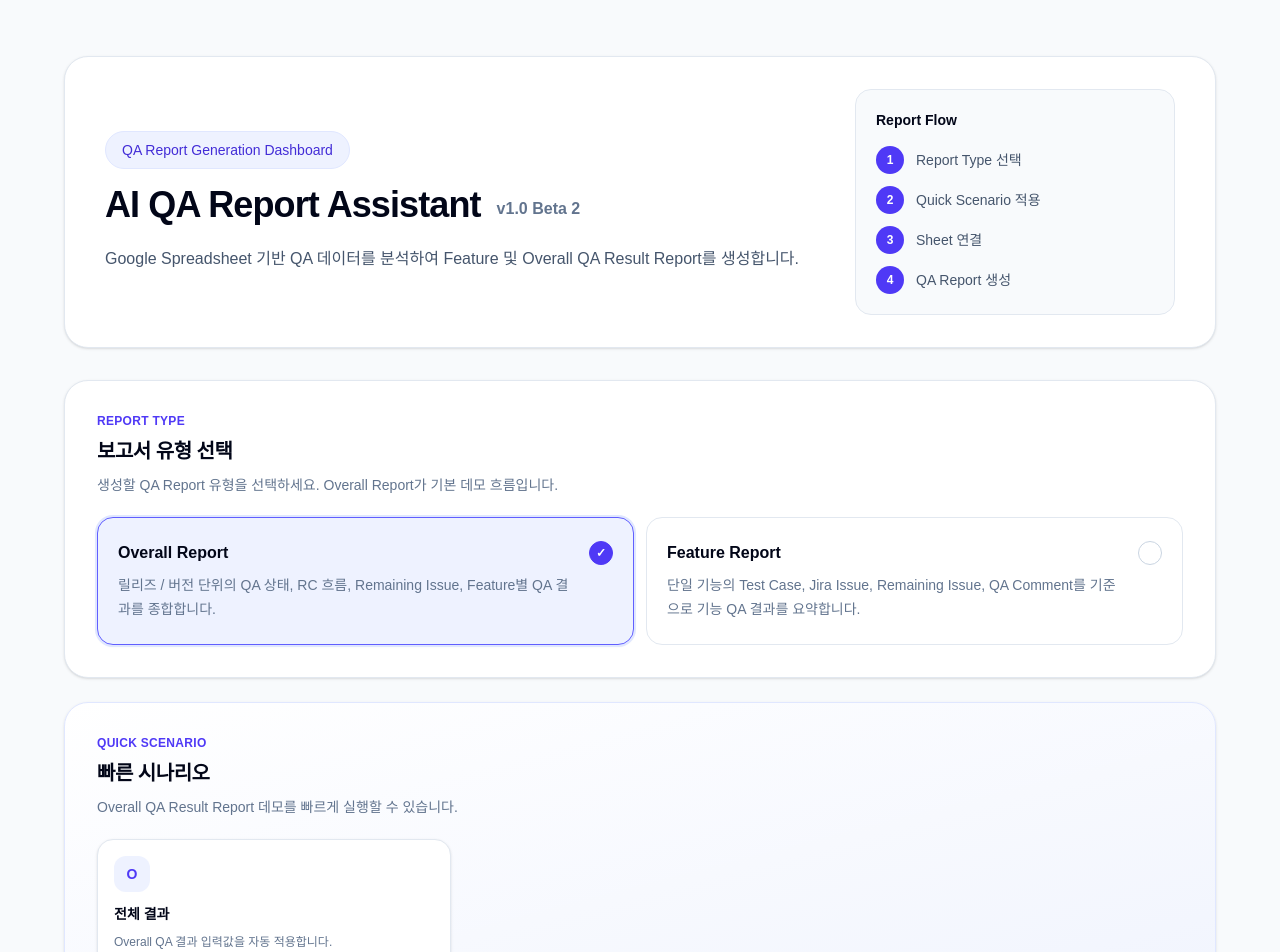
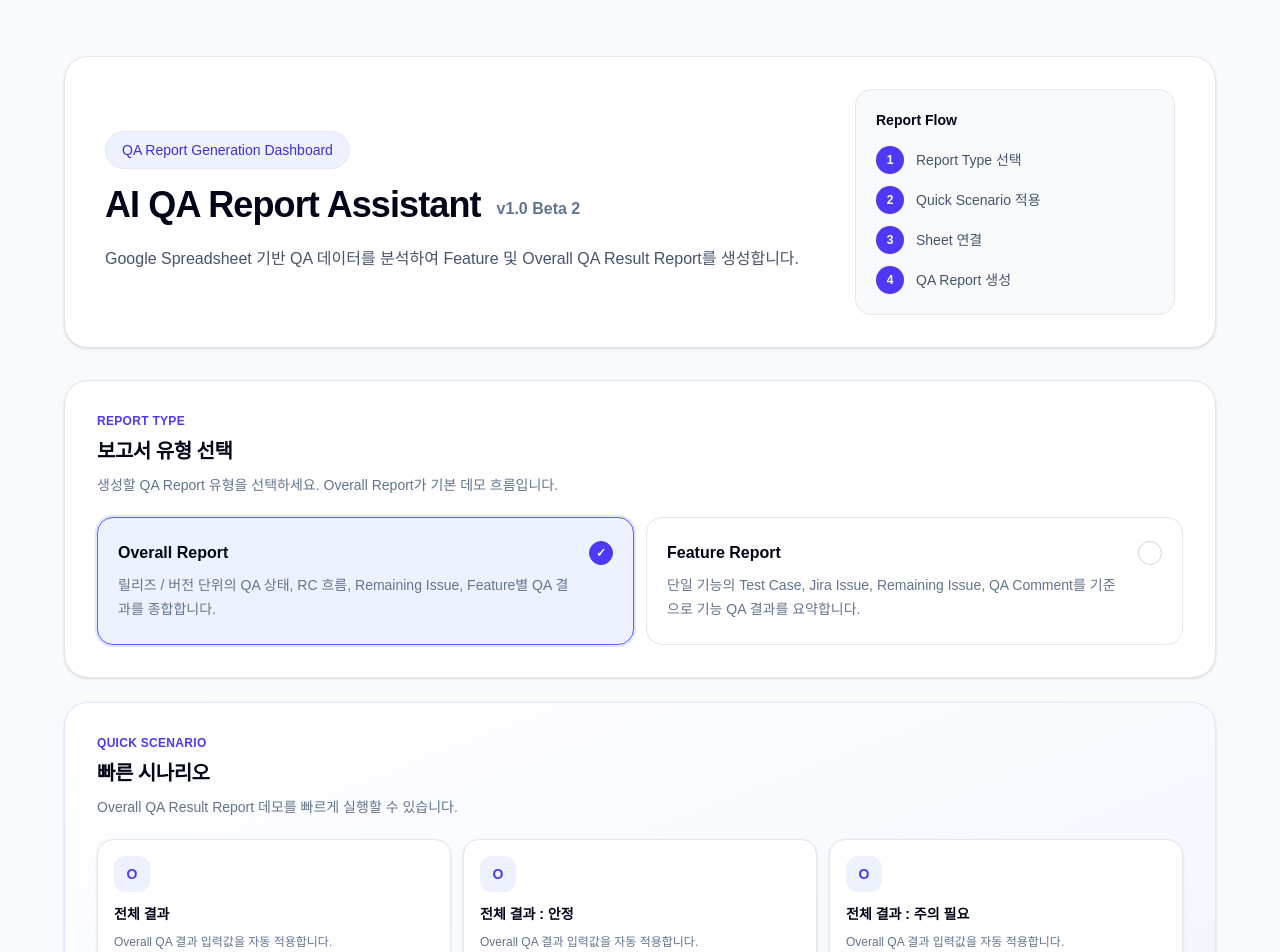
Before and after one commit to Yundo37/ai-qa-report-assistant, a Next.js app: page / in a window 1280 px wide. Shown: the top 952 px of the page. Built offline with nearby package versions, Linux system fonts and the light colour scheme.

Commit message:
Fix overall quick scenario sheet titles

```diff
--- a/src/components/report/quickScenarioPresets.ts
+++ b/src/components/report/quickScenarioPresets.ts
@@ -73,6 +73,42 @@ const CAUTION_DUMMY_SCENARIO = {
   labels: ["주의필요", "더미"],
   labelMatchMode: "ALL",
 } satisfies QuickScenarioPreset;
+function createOverallScenario({
+  mainSpreadsheetUrl,
+  subSpreadsheetUrl,
+}: {
+  mainSpreadsheetUrl: string;
+  subSpreadsheetUrl: string;
+}) {
+  return {
+    featureName: "A프로젝트 v2.0.0",
+    version: "2.0.0",
+    rcVersion: "RC3",
+    spreadsheetUrl: mainSpreadsheetUrl,
+    testSheetTitles: ["메인피쳐1", "메인피쳐2", "메인피쳐3", "메인피쳐4"],
+    jiraSheetTitle: "지라 데이터",
+    testSheetGroups: [
+      {
+        spreadsheetUrl: mainSpreadsheetUrl,
+        testSheetTitles: ["메인피쳐1", "메인피쳐2", "메인피쳐3", "메인피쳐4"],
+        jiraSheetTitle: "지라 데이터",
+      },
+      {
+        spreadsheetUrl: subSpreadsheetUrl,
+        testSheetTitles: ["서브피쳐1", "서브피쳐2"],
+      },
+    ],
+    startDate: "2026-05-01",
+    startHour: "09",
+    startMinute: "30",
+    endDate: "2026-05-13",
+    endHour: "13",
+    endMinute: "00",
+    labels: [],
+    labelMatchMode: "ANY",
+  } satisfies QuickScenarioPreset;
+}
+
 const OVERALL_SCENARIO = {
   featureName: "A프로젝트 v2.0.0",
   version: "2.0.0",
@@ -115,6 +151,24 @@ const OVERALL_SCENARIO = {
   labels: [],
   labelMatchMode: "ANY",
 } satisfies QuickScenarioPreset;
+const OVERALL_STABLE_SCENARIO = createOverallScenario({
+  mainSpreadsheetUrl:
+    "https://docs.google.com/spreadsheets/d/1F2SQAstP_iaJHmiDYEDg5o15jMh6BFR0Q5KbPKFBDx8/edit?gid=1977195543#gid=1977195543",
+  subSpreadsheetUrl:
+    "https://docs.google.com/spreadsheets/d/1VDVe6qKkah9LRVo0TrOERIbMmAiPugG4-xxfdMbsU8U/edit?gid=803334489#gid=803334489",
+});
+const OVERALL_CAUTION_SCENARIO = createOverallScenario({
+  mainSpreadsheetUrl:
+    "https://docs.google.com/spreadsheets/d/1RXVzMylgOZdX-9nMGlCFPG1WO1UMwt70UF5l5TWl-eA/edit?gid=1324222698#gid=1324222698",
+  subSpreadsheetUrl:
+    "https://docs.google.com/spreadsheets/d/1tCBPDSFfwhm2uxDC73ZdxAdlyh7i_jrlFrF-S0kMh90/edit?gid=318563170#gid=318563170",
+});
+const OVERALL_RISK_SCENARIO = createOverallScenario({
+  mainSpreadsheetUrl:
+    "https://docs.google.com/spreadsheets/d/1PYUF8FrojmdmyH-QzH3e3OORRCFQpQjqmlphhfe1tB4/edit?gid=56886862#gid=56886862",
+  subSpreadsheetUrl:
+    "https://docs.google.com/spreadsheets/d/1WWNvtrspGmOrK0yZWWWmiWHc4piLEdagRYV0WnswjUQ/edit?gid=1324240821#gid=1324240821",
+});
 export const QUICK_SCENARIO_PRESETS = {
   메인피쳐: MAIN_FEATURE_SCENARIO,
   서브피쳐: SUB_FEATURE_SCENARIO,
@@ -123,4 +177,7 @@ export const QUICK_SCENARIO_PRESETS = {
 } satisfies Record<string, QuickScenarioPreset>;
 export const OVERALL_QUICK_SCENARIO_PRESETS = {
   "전체 결과": OVERALL_SCENARIO,
+  "전체 결과 : 안정": OVERALL_STABLE_SCENARIO,
+  "전체 결과 : 주의 필요": OVERALL_CAUTION_SCENARIO,
+  "전체 결과 : 위험": OVERALL_RISK_SCENARIO,
 } satisfies Record<string, QuickScenarioPreset>;
```
